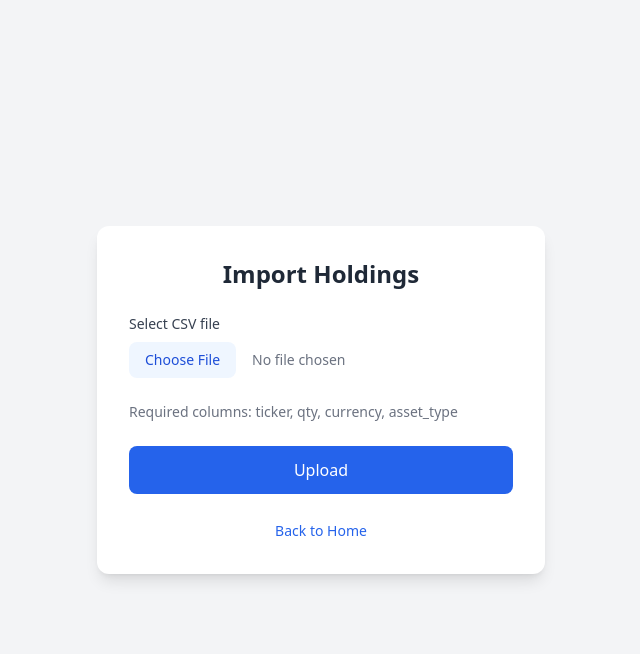
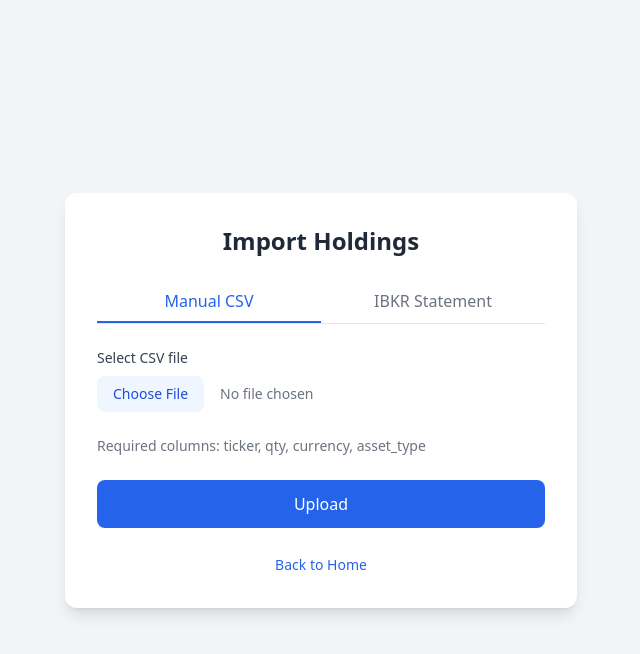
Before and after one commit to kacperkadziolka/plumbline, a FastAPI app: page /import in a window 1280 px wide. Shown: the top 654 px of the page, without its empty margins (319-959 px from the left). Run offline with FastAPI, Linux system fonts and the light colour scheme; some libraries are stand-ins or nearby versions.

Commit message:
feat: Add IBKR import endpoint and UI with tab selection
- Add POST /import/holdings/ibkr endpoint for IBKR Activity Statement import
- Update import page with tabs to switch between Manual CSV and IBKR formats
- Add comprehensive tests for IBKR parser, use case, and routes

Co-Authored-By: Claude Opus 4.5 <noreply@anthropic.com>

```diff
--- a/app/web/routes/import_routes.py
+++ b/app/web/routes/import_routes.py
@@ -6,6 +6,7 @@ from fastapi.responses import HTMLResponse
 from fastapi.templating import Jinja2Templates
 from sqlalchemy.ext.asyncio import AsyncSession
 
+from app.application.use_cases.import_holdings_ibkr import import_holdings_ibkr
 from app.application.use_cases.import_holdings_manual import import_holdings_manual
 from app.infrastructure.db import get_async_db
 
@@ -39,3 +40,26 @@ async def upload_holdings_manual(
             "as_of_date": result.as_of_date,
         },
     )
+
+
+@router.post("/import/holdings/ibkr", response_class=HTMLResponse)
+async def upload_holdings_ibkr(
+    request: Request,
+    file: UploadFile,
+    db: Annotated[AsyncSession, Depends(get_async_db)],
+) -> HTMLResponse:
+    content = (await file.read()).decode("utf-8")
+    as_of_date = datetime.now(UTC)
+
+    result = await import_holdings_ibkr(content, as_of_date, db)
+    await db.commit()
+
+    return templates.TemplateResponse(
+        request,
+        "import_success.html",
+        {
+            "position_count": result.position_count,
+            "snapshot_id": result.snapshot_id,
+            "as_of_date": result.as_of_date,
+        },
+    )
--- a/app/web/templates/import.html
+++ b/app/web/templates/import.html
@@ -7,17 +7,39 @@
     <script src="https://cdn.tailwindcss.com"></script>
 </head>
 <body class="min-h-screen bg-gray-100 flex items-center justify-center">
-    <div class="bg-white rounded-xl shadow-lg p-8 max-w-md w-full mx-4">
+    <div class="bg-white rounded-xl shadow-lg p-8 max-w-lg w-full mx-4">
         <h1 class="text-2xl font-bold text-gray-800 mb-6 text-center">Import Holdings</h1>
 
+        <!-- Format Selection Tabs -->
+        <div class="flex border-b border-gray-200 mb-6">
+            <button
+                type="button"
+                id="tab-manual"
+                onclick="showTab('manual')"
+                class="flex-1 py-2 px-4 text-center font-medium border-b-2 border-blue-600 text-blue-600"
+            >
+                Manual CSV
+            </button>
+            <button
+                type="button"
+                id="tab-ibkr"
+                onclick="showTab('ibkr')"
+                class="flex-1 py-2 px-4 text-center font-medium border-b-2 border-transparent text-gray-500 hover:text-gray-700"
+            >
+                IBKR Statement
+            </button>
+        </div>
+
+        <!-- Manual CSV Form -->
+        <div id="form-manual">
             <form action="/import/holdings/manual" method="post" enctype="multipart/form-data">
                 <div class="mb-6">
-                <label for="file" class="block text-sm font-medium text-gray-700 mb-2">
+                    <label for="file-manual" class="block text-sm font-medium text-gray-700 mb-2">
                         Select CSV file
                     </label>
                     <input
                         type="file"
-                    id="file"
+                        id="file-manual"
                         name="file"
                         accept=".csv"
                         required
@@ -42,10 +64,66 @@
                     Upload
                 </button>
             </form>
+        </div>
+
+        <!-- IBKR Activity Statement Form -->
+        <div id="form-ibkr" class="hidden">
+            <form action="/import/holdings/ibkr" method="post" enctype="multipart/form-data">
+                <div class="mb-6">
+                    <label for="file-ibkr" class="block text-sm font-medium text-gray-700 mb-2">
+                        Select IBKR Activity Statement CSV
+                    </label>
+                    <input
+                        type="file"
+                        id="file-ibkr"
+                        name="file"
+                        accept=".csv"
+                        required
+                        class="block w-full text-sm text-gray-500
+                               file:mr-4 file:py-2 file:px-4
+                               file:rounded-lg file:border-0
+                               file:text-sm file:font-medium
+                               file:bg-blue-50 file:text-blue-700
+                               hover:file:bg-blue-100
+                               cursor-pointer"
+                    >
+                </div>
+
+                <p class="text-sm text-gray-500 mb-6">
+                    Export from IBKR: Reports &rarr; Statements &rarr; Activity &rarr; CSV
+                </p>
+
+                <button
+                    type="submit"
+                    class="w-full bg-blue-600 hover:bg-blue-700 text-white font-medium py-3 px-6 rounded-lg transition-colors"
+                >
+                    Upload
+                </button>
+            </form>
+        </div>
 
         <div class="mt-6 text-center">
             <a href="/" class="text-blue-600 hover:text-blue-800 text-sm">Back to Home</a>
         </div>
     </div>
+
+    <script>
+        function showTab(tab) {
+            const tabs = ['manual', 'ibkr'];
+            tabs.forEach(t => {
+                const tabBtn = document.getElementById('tab-' + t);
+                const form = document.getElementById('form-' + t);
+                if (t === tab) {
+                    tabBtn.classList.add('border-blue-600', 'text-blue-600');
+                    tabBtn.classList.remove('border-transparent', 'text-gray-500');
+                    form.classList.remove('hidden');
+                } else {
+                    tabBtn.classList.remove('border-blue-600', 'text-blue-600');
+                    tabBtn.classList.add('border-transparent', 'text-gray-500');
+                    form.classList.add('hidden');
+                }
+            });
+        }
+    </script>
 </body>
 </html>
```
Also changed, not shown: tests/application/use_cases/test_import_holdings_ibkr.py (added, +88 -0 lines), tests/infrastructure/io/test_ibkr_activity_statement.py (added, +185 -0 lines), tests/web/routes/test_import_routes.py (+51 -0 lines). Lines whose indentation alone changed are shown as unchanged.
